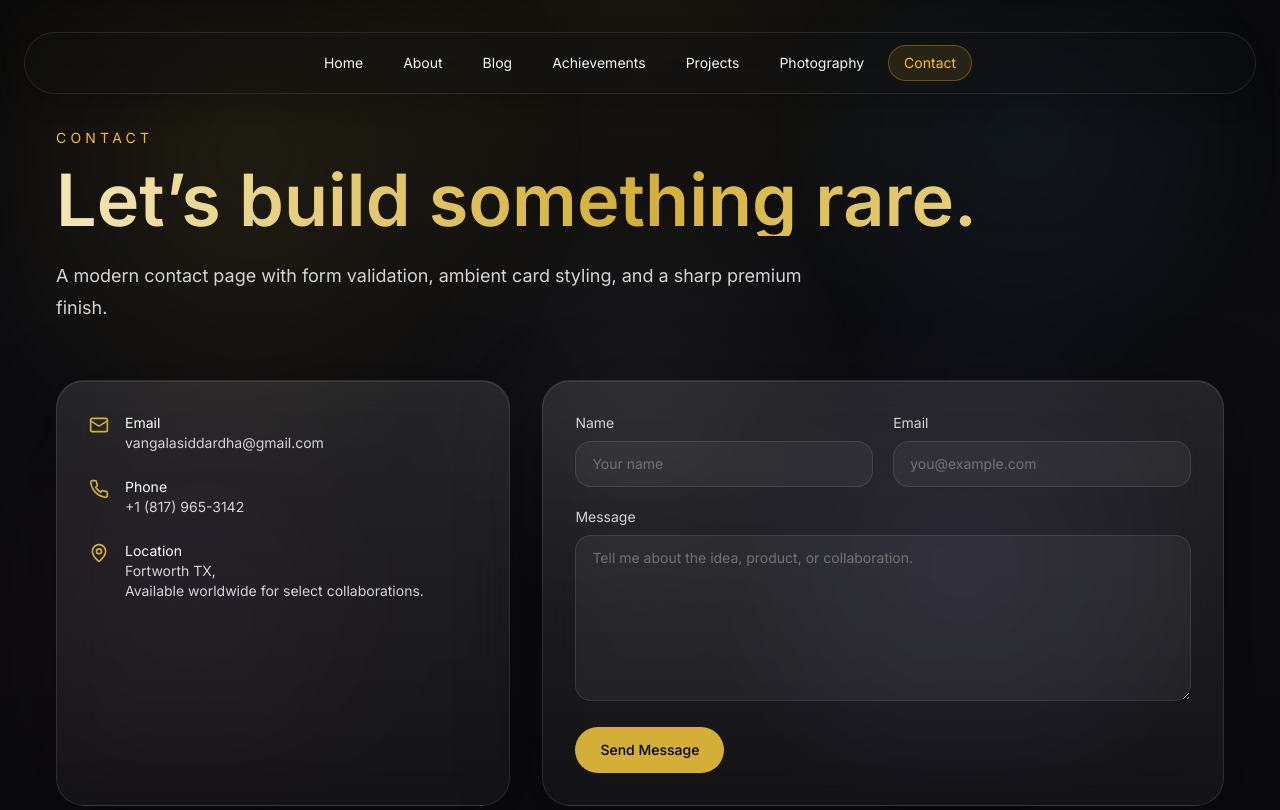
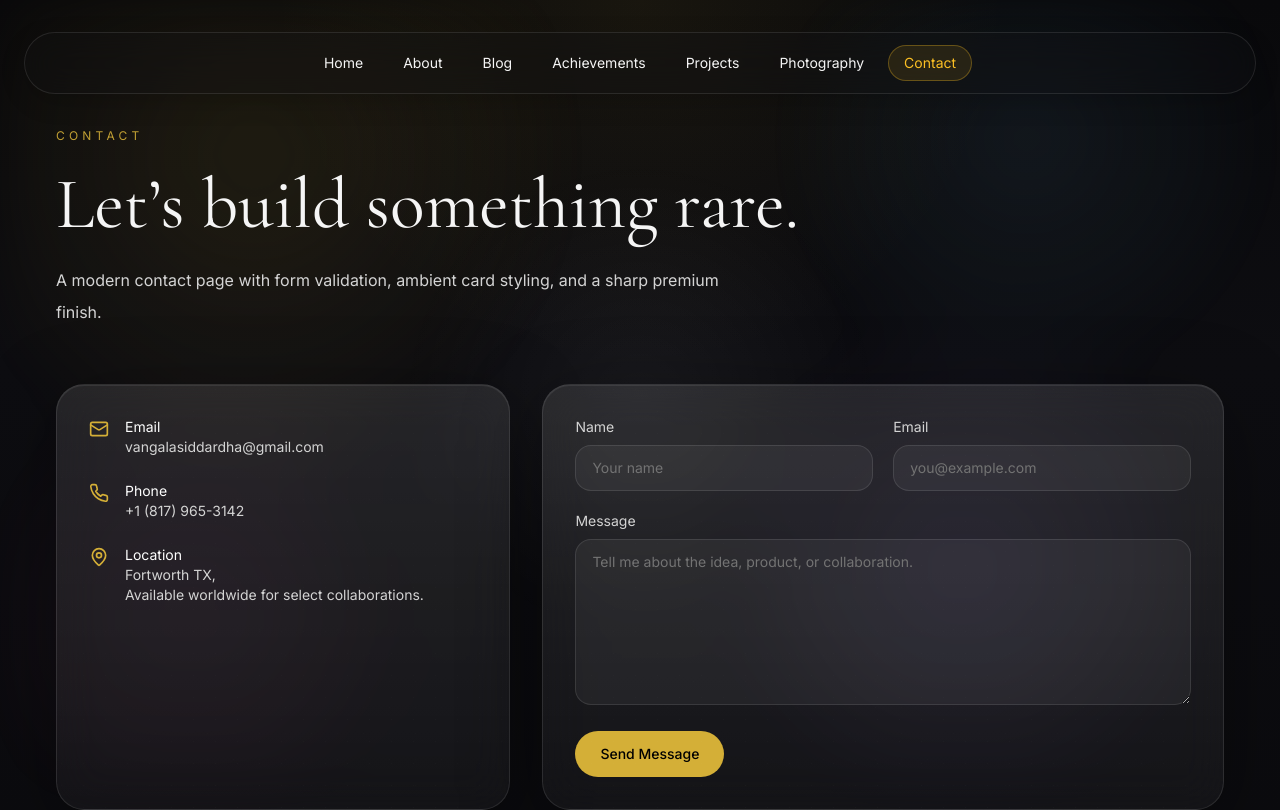
Before and after one commit to Sidvangala26/sidvangala-portfolio, a Next.js app: page /contact in a window 1280 px wide. Shown: the top 810 px of the page. Built offline with nearby package versions, Linux system fonts and the light colour scheme; no server answers.

Commit message:
Fixed header

```diff
--- a/components/section-heading.tsx
+++ b/components/section-heading.tsx
@@ -1,27 +1,32 @@
+import { Reveal } from "@/components/reveal";
+import type { ReactNode } from "react";
+
 export function SectionHeading({
   eyebrow,
   title,
   description,
 }: {
-  eyebrow: string
-  title: string
-  description?: string
+  eyebrow: string;
+  title: ReactNode;
+  description?: string;
 }) {
   return (
-    <div>
-      <p className="text-sm uppercase tracking-[0.3em] text-amber-400">
+    <Reveal>
+      <div className="max-w-4xl">
+        <p className="text-xs uppercase tracking-[0.35em] text-luxury-gold/90">
           {eyebrow}
         </p>
 
-      <h1 className="gradient-text mt-4 text-5xl md:text-7xl font-semibold leading-tight">
+        <h1 className="mt-6 font-display text-5xl leading-[0.95] md:text-7xl">
           {title}
         </h1>
 
-      {description && (
-        <p className="mt-6 max-w-3xl text-lg text-neutral-300 leading-8">
+        {description ? (
+          <p className="mt-6 max-w-2xl text-base leading-8 text-neutral-300">
             {description}
           </p>
-      )}
+        ) : null}
       </div>
+    </Reveal>
   );
 }
```
Lines whose indentation alone changed are shown as unchanged.
